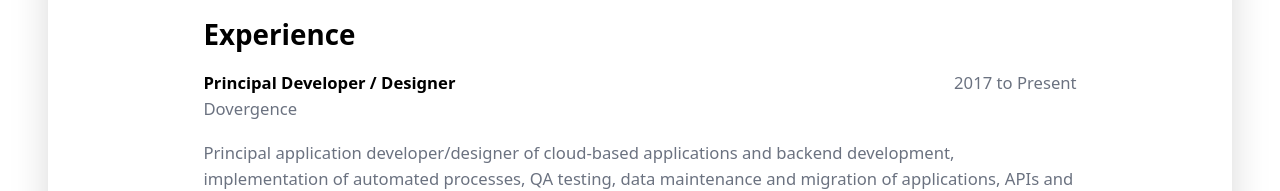
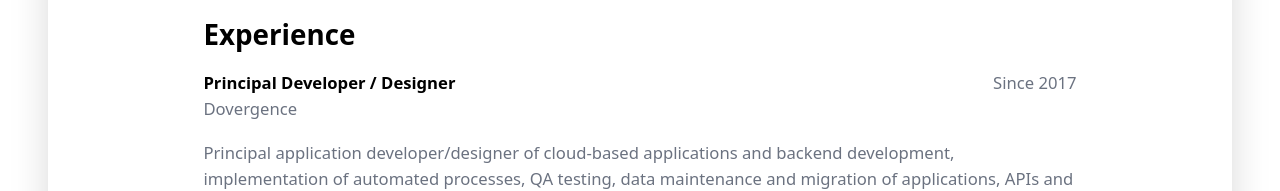
Before and after one commit to moquette/simple-shell, a React app: page /resume in a window 1280 px wide. Shown: the part 320-511 px from the top of the page. Built offline with nearby package versions, Linux system fonts and the light colour scheme.

Commit message:
fix: resume current date

```diff
--- a/src/pages/Resume.tsx
+++ b/src/pages/Resume.tsx
@@ -24,7 +24,7 @@ export default function Resume() {
                 </p>
                 <p>Dovergence</p>
               </div>
-              <p className="whitespace-nowrap·text-right">2017 to Present</p>
+              <p className="whitespace-nowrap·text-right">Since 2017</p>
             </div>
 
             <p>
```
